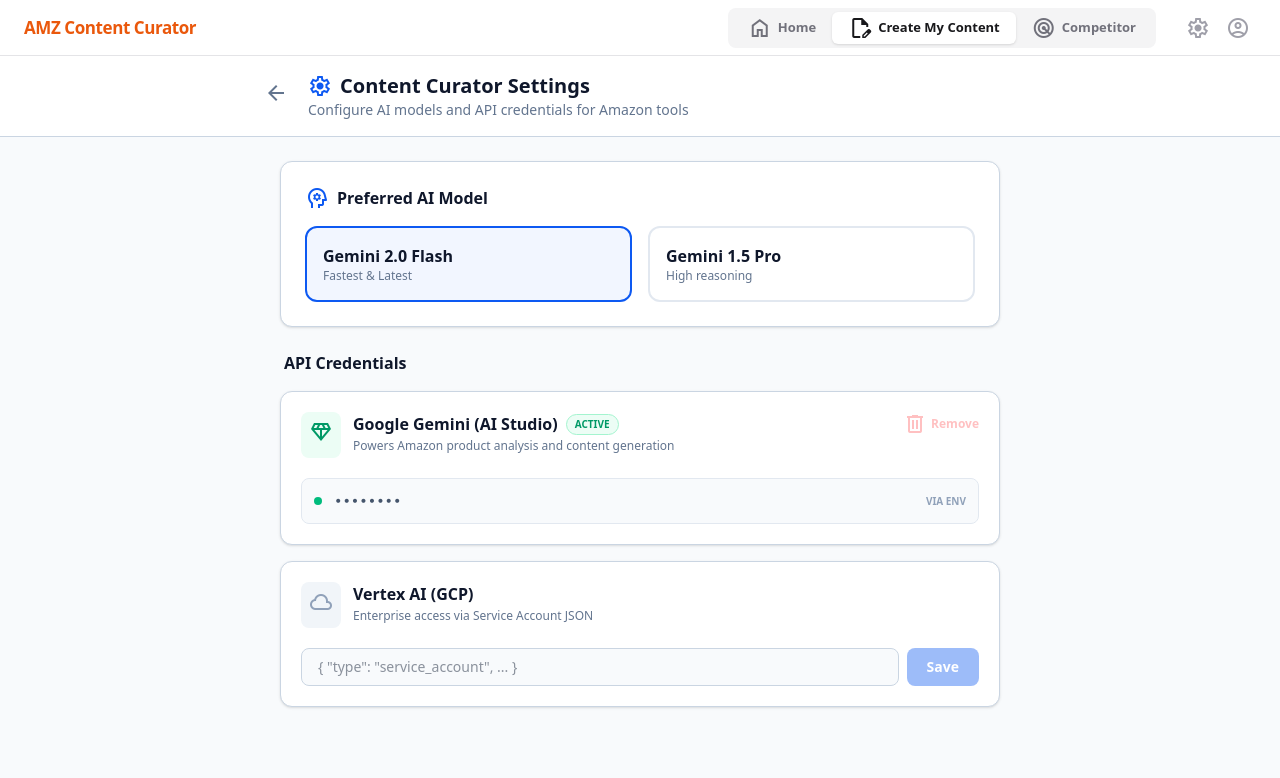
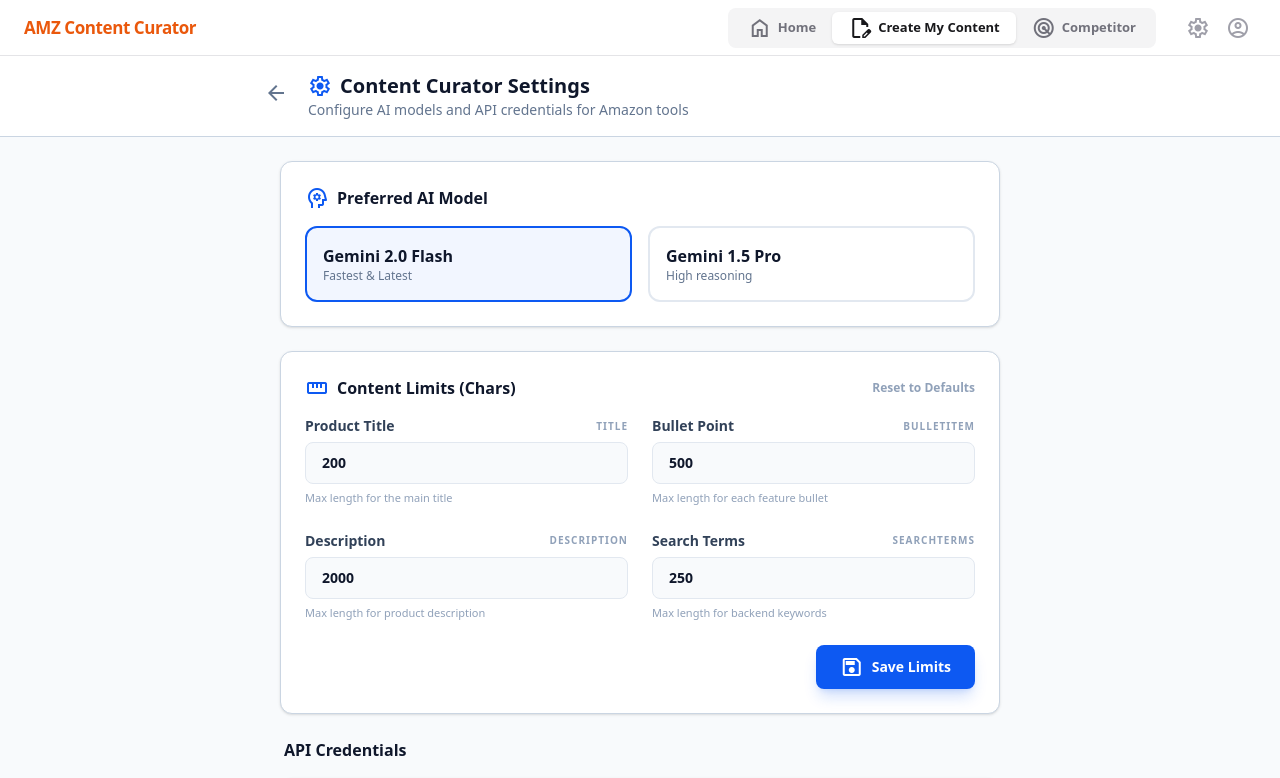
Before and after one commit to namkhanhxd56/antigravity, a Next.js app: page /content-curator/settings in a window 1280 px wide. Shown: the top 778 px of the page. Built offline with nearby package versions, Linux system fonts and the light colour scheme; no server answers.

Commit message:
fix: restore missing content limits in Curator settings

```diff
--- a/src/app/(user)/content-curator/settings/page.tsx
+++ b/src/app/(user)/content-curator/settings/page.tsx
@@ -3,6 +3,7 @@
 import { useState, useEffect, useCallback } from "react";
 import Link from "next/link";
 import { getCuratorModel, setCuratorModel } from "../lib/client-storage";
+import { useContentLimits, type ContentLimits } from "../lib/useContentLimits";
 
 interface ProviderInfo {
   key: string;
@@ -47,6 +48,24 @@
     type: "success" | "error";
     text: string;
   } | null>(null);
+
+  const { limits, save: saveLimits } = useContentLimits();
+  const [draftRaw, setDraftRaw] = useState<Record<keyof ContentLimits, string>>({
+    title: String(limits.title),
+    bulletItem: String(limits.bulletItem),
+    description: String(limits.description),
+    searchTerms: String(limits.searchTerms),
+  });
+
+  // Sync draftRaw whenever limits load/change
+  useEffect(() => {
+    setDraftRaw({
+      title: String(limits.title),
+      bulletItem: String(limits.bulletItem),
+      description: String(limits.description),
+      searchTerms: String(limits.searchTerms),
+    });
+  }, [limits]);
 
   useEffect(() => {
     // Load key status from server
@@ -130,6 +149,29 @@
     }
   }, []);
 
+  const handleLimitChange = (field: keyof ContentLimits, raw: string) => {
+    setDraftRaw((prev) => ({ ...prev, [field]: raw }));
+  };
+
+  const handleSaveLimits = () => {
+    const next: ContentLimits = {
+      title: parseInt(draftRaw.title, 10) || 200,
+      bulletItem: parseInt(draftRaw.bulletItem, 10) || 500,
+      description: parseInt(draftRaw.description, 10) || 2000,
+      searchTerms: parseInt(draftRaw.searchTerms, 10) || 250,
+    };
+    saveLimits(next);
+    setMessage({ type: "success", text: "Content limits saved successfully!" });
+    setTimeout(() => setMessage(null), 3000);
+  };
+
+  const handleResetLimits = () => {
+    const defaults = { title: 200, bulletItem: 500, description: 2000, searchTerms: 250 };
+    saveLimits(defaults);
+    setMessage({ type: "success", text: "Content limits reset to defaults." });
+    setTimeout(() => setMessage(null), 3000);
+  };
+
   return (
     <div className="min-h-screen bg-slate-50 dark:bg-zinc-950">
       {/* Header */}
@@ -198,6 +240,57 @@
                 <div className="text-xs text-slate-500">{model.desc}</div>
               </button>
             ))}
+          </div>
+        </div>
+
+        {/* Content Limits Card */}
+        <div className="bg-white dark:bg-zinc-900 rounded-xl border border-slate-300 dark:border-zinc-800 shadow-sm p-6">
+          <h3 className="font-bold text-slate-900 dark:text-white mb-4 flex items-center justify-between">
+            <div className="flex items-center gap-2">
+              <span className="material-symbols-outlined text-primary">straighten</span>
+              Content Limits (Chars)
+            </div>
+            <button
+              onClick={handleResetLimits}
+              className="text-xs font-semibold text-slate-400 hover:text-primary transition-colors"
+            >
+              Reset to Defaults
+            </button>
+          </h3>
+
+          <div className="grid grid-cols-1 md:grid-cols-2 gap-6">
+            {(
+              [
+                { key: "title", label: "Product Title", desc: "Max length for the main title" },
+                { key: "bulletItem", label: "Bullet Point", desc: "Max length for each feature bullet" },
+                { key: "description", label: "Description", desc: "Max length for product description" },
+                { key: "searchTerms", label: "Search Terms", desc: "Max length for backend keywords" },
+              ] as const
+            ).map(({ key, label, desc }) => (
+              <div key={key} className="space-y-1.5">
+                <div className="flex items-center justify-between">
+                  <label className="text-sm font-bold text-slate-700 dark:text-zinc-300">{label}</label>
+                  <span className="text-[10px] font-bold text-slate-400 uppercase tracking-widest">{key}</span>
+                </div>
+                <input
+                  type="number"
+                  value={draftRaw[key]}
+                  onChange={(e) => handleLimitChange(key, e.target.value)}
+                  className="w-full bg-slate-50 dark:bg-zinc-800 border border-slate-200 dark:border-zinc-700 rounded-lg px-4 py-2.5 text-sm font-bold text-slate-900 dark:text-white outline-none focus:ring-2 focus:ring-primary/20 focus:border-primary transition-all"
+                />
+                <p className="text-[11px] text-slate-400">{desc}</p>
+              </div>
+            ))}
+          </div>
+
+          <div className="mt-6 flex justify-end">
+            <button
+              onClick={handleSaveLimits}
+              className="bg-primary hover:bg-primary/90 text-white px-6 py-2.5 rounded-lg text-sm font-bold transition-all shadow-lg shadow-primary/20 flex items-center gap-2"
+            >
+              <span className="material-symbols-outlined text-sm">save</span>
+              Save Limits
+            </button>
           </div>
         </div>
 
```
